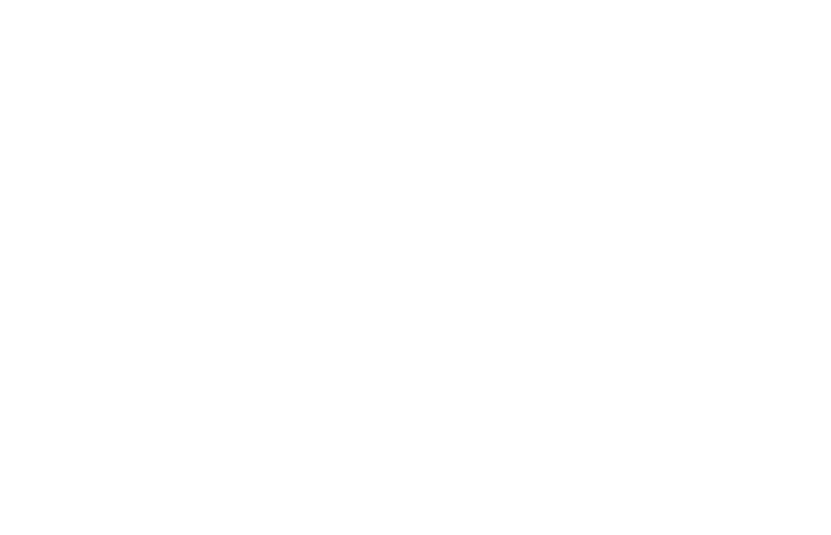
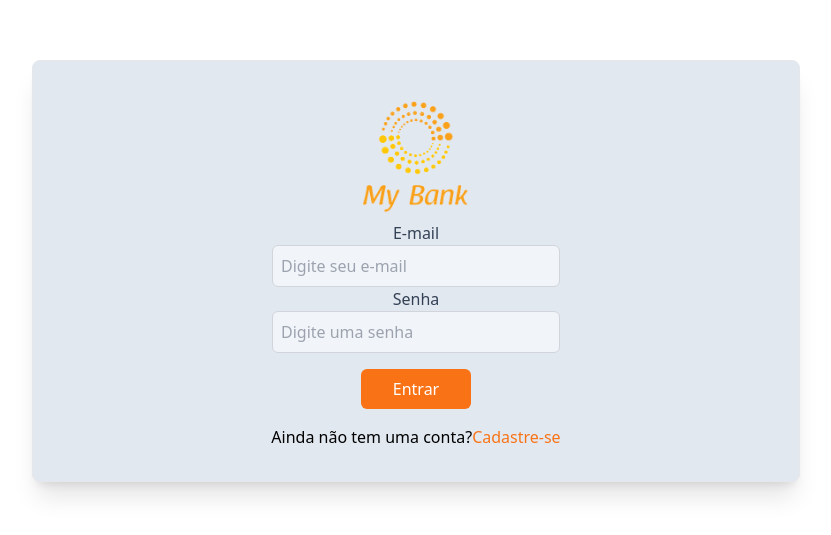
Before and after one commit to saulomagalhaes/my-bank, a React (Create React App) app in the folder frontend/: page / in a window 1280 px wide. Before the commit this address had no page. Shown: the part 129-664 px from the top of the page, without its empty margins (224-1055 px from the left). Built offline with nearby package versions, Linux system fonts and the light colour scheme.

Commit message:
feat: :sparkles: cria componente para login e

```diff
--- a/frontend/src/Router.tsx
+++ b/frontend/src/Router.tsx
@@ -1,10 +1,11 @@
 import { Route, Routes } from 'react-router-dom'
+import { Login } from './pages/Login'
 import { RegisterUser } from './pages/RegisterUser'
 
 export function Router() {
   return (
     <Routes>
-      {/* <Route path="/" element={<Login />} /> */}
+      <Route path="/" element={<Login />} />
       <Route path="/register" element={<RegisterUser />} />
       {/* <Route path="*" element={<NotFound />} /> */}
     </Routes>
--- /dev/null
+++ b/frontend/src/pages/Login/LoginForm/index.tsx
@@ -0,0 +1,67 @@
+import React, { useEffect, useState } from 'react'
+import { NavLink } from 'react-router-dom'
+import logo from '../../../assets/images/logo.png'
+
+export function LoginForm() {
+  const [email, setEmail] = useState('')
+  const [password, setPassword] = useState('')
+  const [isButtonDisabled, setIsButtonDisabled] = useState(true)
+
+  useEffect(() => {
+    if (email && password) {
+      setIsButtonDisabled(false)
+    } else {
+      setIsButtonDisabled(true)
+    }
+  }, [email, password])
+
+  const handleSubmit = (event: React.FormEvent<HTMLFormElement>) => {
+    event.preventDefault()
+  }
+
+  return (
+    <form
+      onSubmit={handleSubmit}
+      className="flex flex-col items-center justify-center py-4 px-4 shadow-xl border rounded-lg bg-slate-200 sm:w-3/5 sm:py-8 2xl:w-2/5 2xl:py-12"
+    >
+      <img src={logo} alt="" className="max-w-40 max-h-32" />
+      <label htmlFor="email" className="text-slate-700">
+        E-mail
+      </label>
+      <input
+        type="email"
+        id="email"
+        value={email}
+        placeholder="Digite seu e-mail"
+        onChange={(event) => setEmail(event.target.value)}
+        className="border w-72 border-gray-300 rounded-md p-2 bg-slate-100"
+      />
+
+      <label htmlFor="password" className="text-slate-700">
+        Senha
+      </label>
+      <input
+        type="password"
+        id="password"
+        value={password}
+        placeholder="Digite uma senha"
+        onChange={(event) => setPassword(event.target.value)}
+        className="border w-72 border-gray-300 rounded-md p-2 bg-slate-100 "
+      />
+
+      <button
+        type="submit"
+        disabled={isButtonDisabled}
+        className="bg-orange-500 text-white rounded-md py-2 px-8 mt-4 hover:bg-orange-600 cursor-pointer"
+      >
+        Entrar
+      </button>
+      <span className="mt-4">
+        Ainda não tem uma conta?
+        <NavLink className="text-orange-500" to="/register">
+          Cadastre-se
+        </NavLink>
+      </span>
+    </form>
+  )
+}
--- /dev/null
+++ b/frontend/src/pages/Login/index.tsx
@@ -0,0 +1,9 @@
+import { LoginForm } from './LoginForm'
+
+export function Login() {
+  return (
+    <div className="h-screen flex justify-center items-center">
+      <LoginForm />
+    </div>
+  )
+}
```
